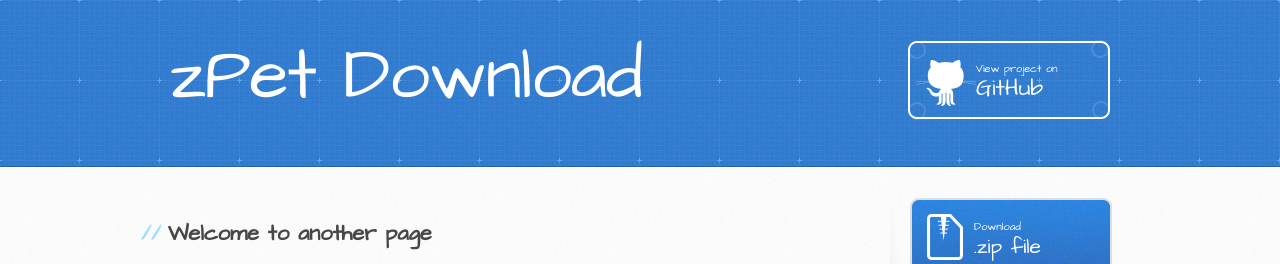
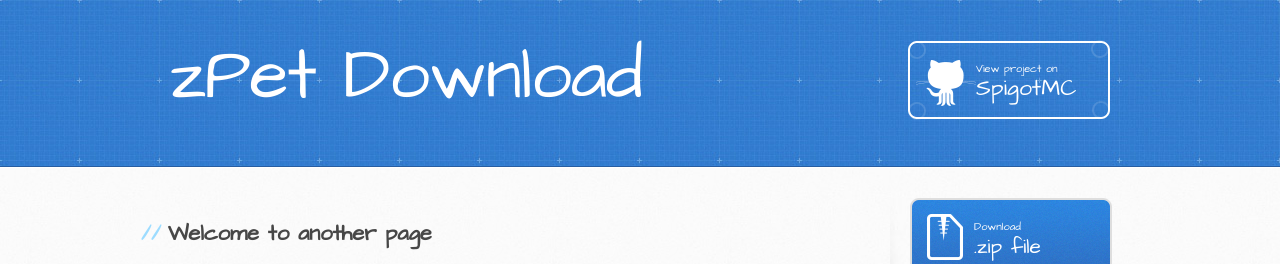
Before and after one commit to zPet/download, a Jekyll site: the page built from another-page.md, in a window 1280 px wide. Shown: the top 264 px of the page. Built offline with Jekyll 4.4.1, drawn with Linux system fonts in a browser that asks for light colours; the repository's description, which GitHub fills in, is left out; our own code applies the rules of GitHub Pages for plain Markdown files.

Commit message:
Update default.html

```diff
--- a/_layouts/default.html
+++ b/_layouts/default.html
@@ -23,7 +23,7 @@
         </a>
         <h2>{{ site.description | default: site.github.project_tagline }}</h2>
         {% if site.github.is_project_page %}
-          <a href="{{ site.github.repository_url }}" class="button"><small>View project on</small> GitHub</a>
+          <a href="{{ site.github.repository_url }}" class="button"><small>View project on</small> SpigotMC</a>
         {% endif %}
         {% if site.github.is_user_page %}
           <a href="{{ site.github.repository_url }}" class="button"><small>Follow me on</small> GitHub</a>
```
